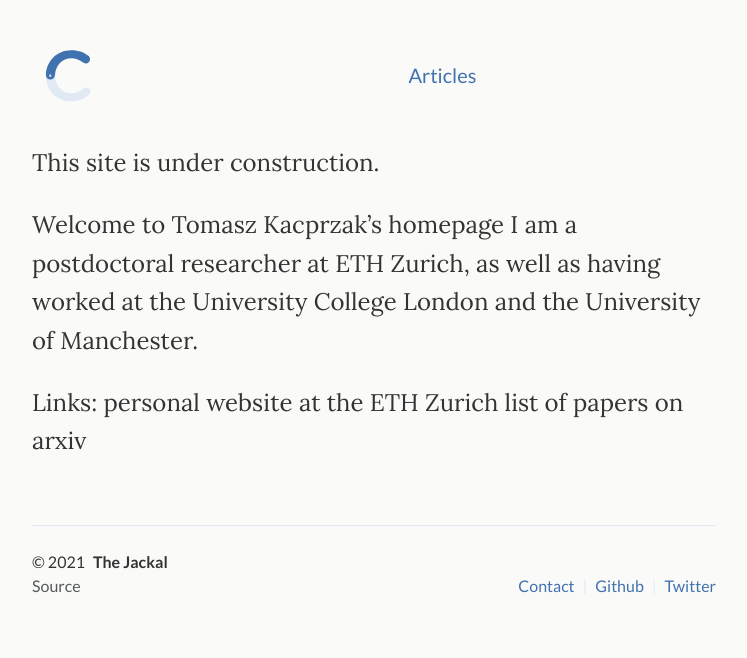
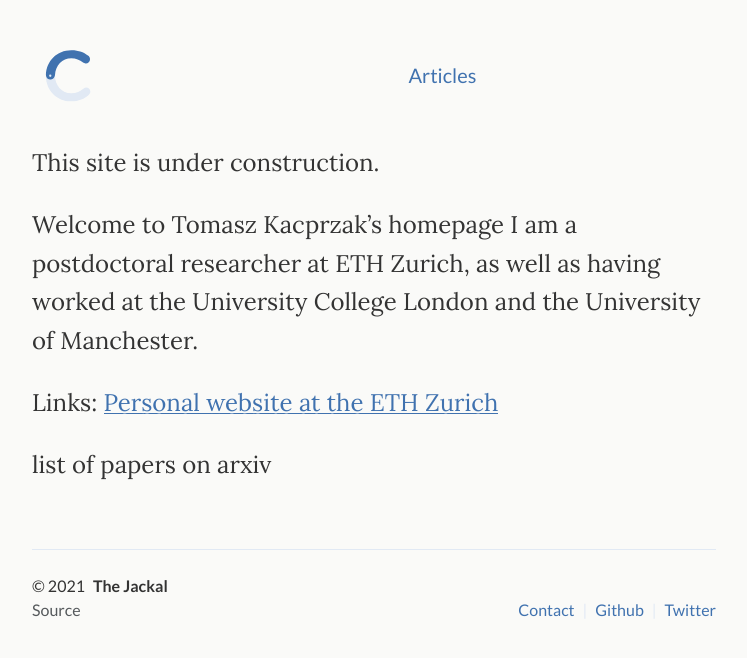
Before and after one commit to tomaszkacprzak/tomaszkacprzak.github.io, a Jekyll site: the page built from index.md, in a window 1280 px wide. Shown: the top 658 px of the page, without its empty margins (266-1013 px from the left). Built offline with Jekyll 4.4.1, drawn with Linux system fonts in a browser that asks for light colours; part of the change alters nothing that is shown.

```diff
--- a/index.md
+++ b/index.md
@@ -12,7 +12,8 @@ Welcome to Tomasz Kacprzak's homepage
 I am a postdoctoral researcher at ETH Zurich, as well as having worked at the University College London and the University of Manchester.
 
 Links:
-personal website at the ETH Zurich
+[Personal website at the ETH Zurich](https://ethz.ch/content/specialinterest/phys/particle-physics/ipa/en/people/person-detail.MjEyNzM5.TGlzdC8xNTE3LDU5MTA3MzQ0MA==.html)
+
 list of papers on arxiv
 
 <!--   Hi! this is just a sample **intro text**. You would normally put your [full name](about/) here and say something *smart* about yourself. -->
```
